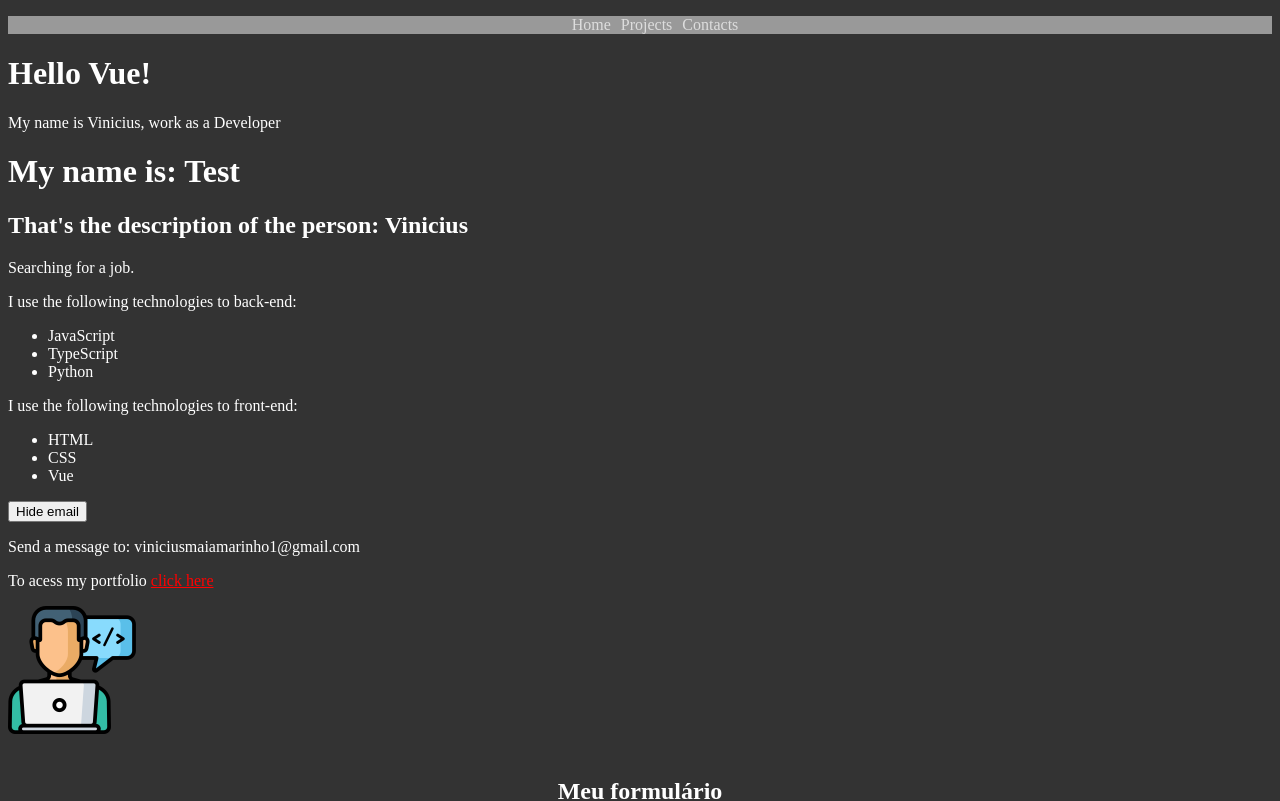
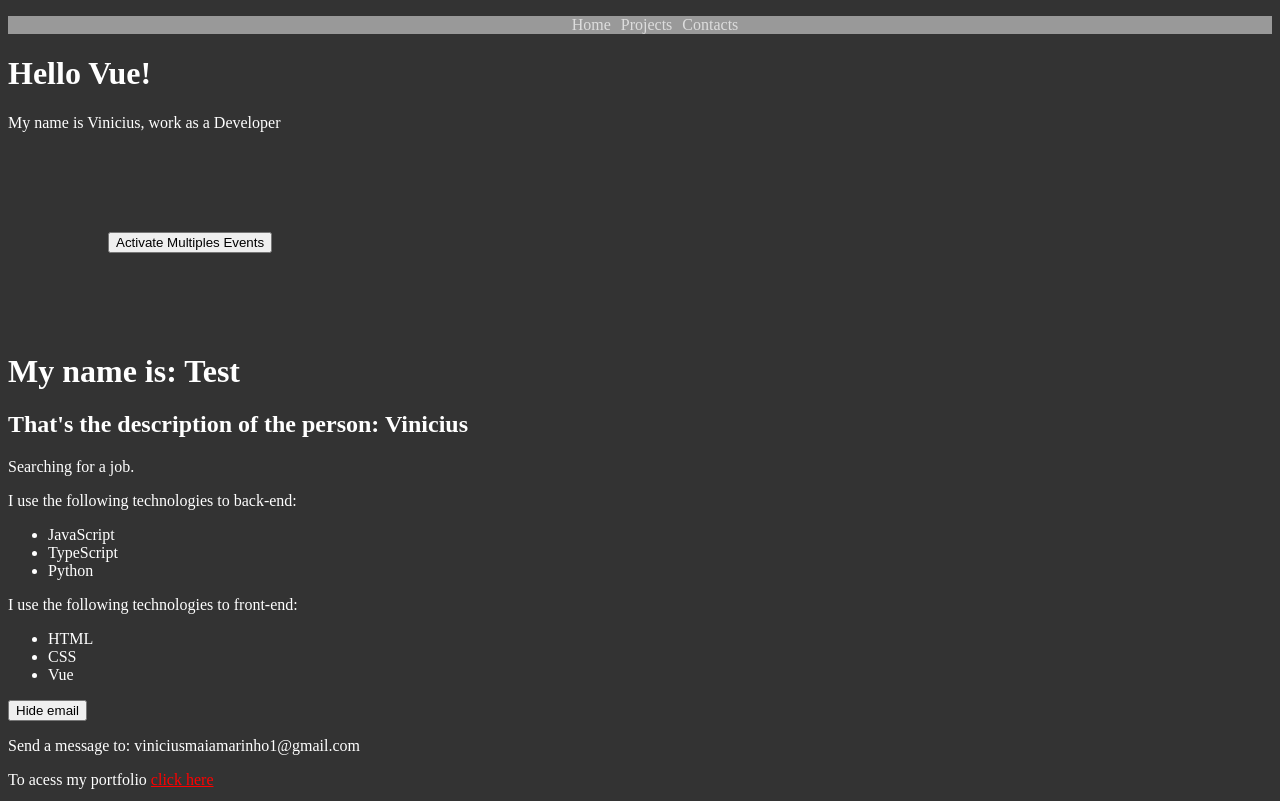
Before and after one commit to ViniciusMaiaM/LeaVue, a Vue app in the folder 04-components/: page / in a window 1280 px wide. Shown: the top 801 px of the page. Built offline with nearby package versions, Linux system fonts and the light colour scheme.

Commit message:
Add multiples events

```diff
--- a/04-components/src/components/FirstComponent.vue
+++ b/04-components/src/components/FirstComponent.vue
@@ -3,12 +3,17 @@
     <div>
         <h1>Hello Vue!</h1>
         <p>My name is {{ name }}, work as a {{ profission }}</p>
+        <MultiplesEvents />
     </div>
 </template>
 
 <script>
+    import MultiplesEvents from './MultiplesEvents.vue';
     export default{
         name: 'FirstComponent',
+        components: {
+            MultiplesEvents
+        },
         data() {
             return{
                 name: "Vinicius",
--- /dev/null
+++ b/04-components/src/components/MultiplesEvents.vue
@@ -0,0 +1,38 @@
+<template>
+    <div>
+        <button @click="first(txt1, $event), second(txt2, $event), third($event)">Activate Multiples Events</button>
+        <!-- Quando se quer ativar multiplos eventos com uma ação devese separar com virgulas -->
+        <p>{{ multiples_events }}</p>
+    </div>
+</template>
+
+<script>
+export default{
+    name: "MultiplesEvents",
+    data(){
+        return{
+            multiples_events: "",
+            txt1: "First event",
+            txt2: "Second event"
+        }
+    },
+    methods:{
+        first(txt,e){
+            this.multiples_events=txt
+        },
+        second(txt,e){
+            setTimeout(() => this.multiples_events = txt,500)
+        },
+        third(e){
+            setTimeout(() => this.multiples_events = "",1500)
+        }
+    }
+
+}
+</script>
+
+<style scoped>
+    div{
+        margin: 100px;
+    }
+</style>
```
